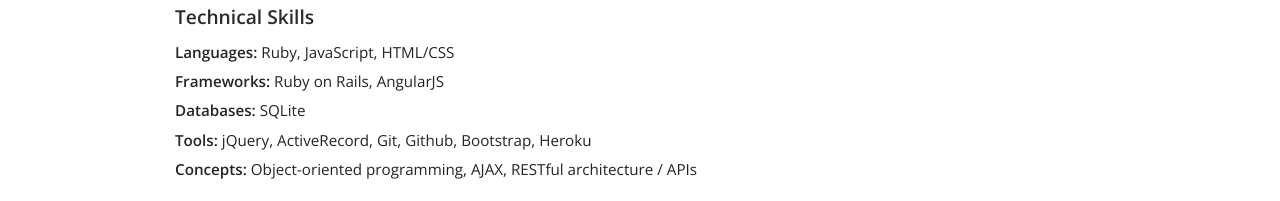
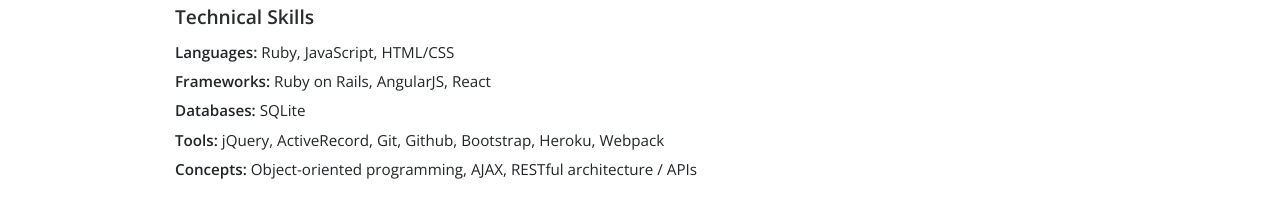
Before and after one commit to MitulMistry/mm-webdev-portfolio-v2, a React (Create React App) app: page / in a window 1280 px wide. Shown: the part 287-488 px from the top of the page. Built offline with nearby package versions, Linux system fonts and the light colour scheme.

Commit message:
Update technical skills

```diff
--- a/src/components/TechnicalSkills.js
+++ b/src/components/TechnicalSkills.js
@@ -6,9 +6,9 @@
       <div>
         <h1>Technical Skills</h1>
         <p><strong>Languages:</strong> Ruby, JavaScript, HTML/CSS</p>
-        <p><strong>Frameworks:</strong> Ruby on Rails, AngularJS</p>
+        <p><strong>Frameworks:</strong> Ruby on Rails, AngularJS, React</p>
         <p><strong>Databases:</strong> SQLite</p>
-        <p><strong>Tools:</strong> jQuery, ActiveRecord, Git, Github, Bootstrap, Heroku</p>
+        <p><strong>Tools:</strong> jQuery, ActiveRecord, Git, Github, Bootstrap, Heroku, Webpack</p>
         <p><strong>Concepts:</strong> Object-oriented programming, AJAX, RESTful architecture / APIs</p>
       </div>
     );
```
